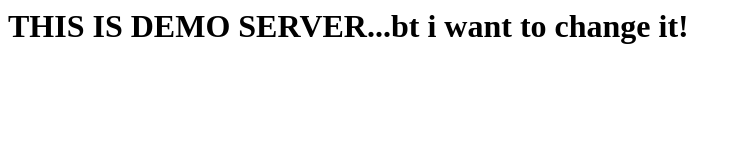
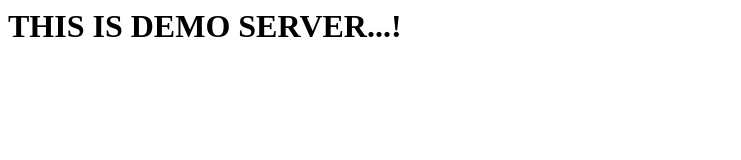
Before and after one commit to Neo2505/userdata, a plain HTML site: page index.html in a window 1280 px wide. Shown: the whole page, without its empty margins (0-741 px from the left). Drawn offline with Linux system fonts and the light colour scheme.

Commit message:
Revert "updated index.html"

```diff
--- a/index.html
+++ b/index.html
@@ -1,5 +1,5 @@
 <http>
 
-<h1>THIS IS DEMO SERVER...bt i want to change it!</h1>
+<h1>THIS IS DEMO SERVER...!</h1>
 
 </http>
```
